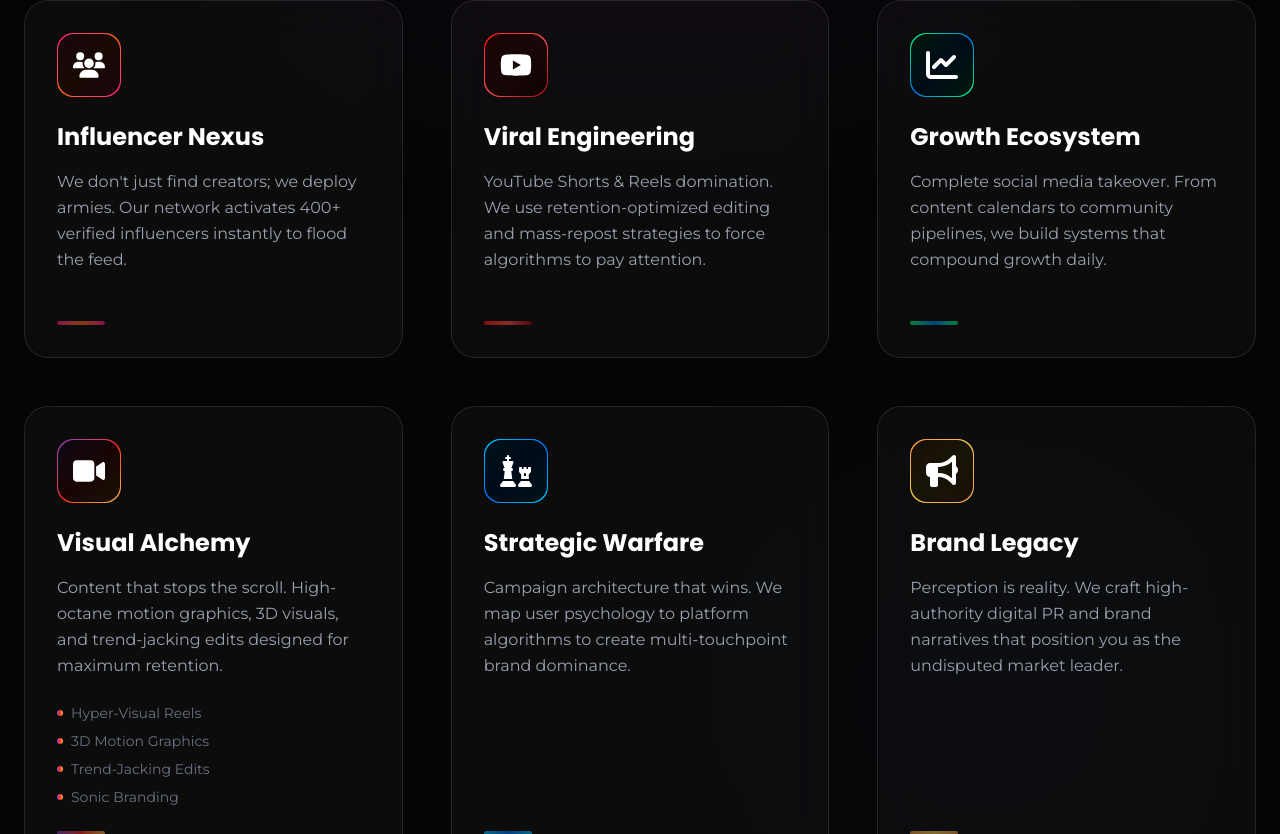
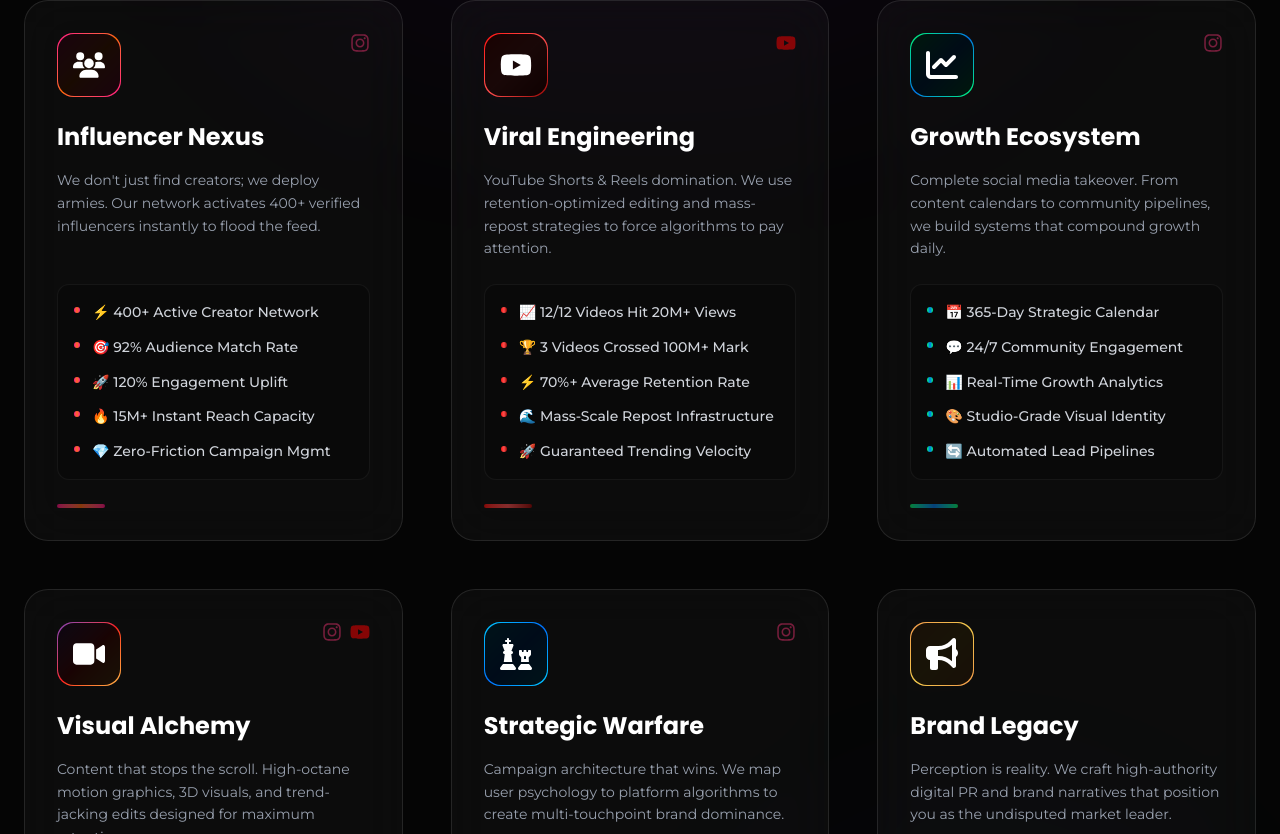
Before and after one commit to Anubhavsinghshanu/EZY-Media-Web, a Next.js app: page / in a window 1280 px wide. Shown: the part 4506-5340 px from the top of the page. Built offline with nearby package versions, Linux system fonts and the light colour scheme.

Commit message:
fix: Make service data points permanently visible and fix syntax error
- Moved data points from hover popup to main card body
- Fixed duplicate closing tag in Services.tsx

```diff
--- a/src/components/Services.tsx
+++ b/src/components/Services.tsx
@@ -253,20 +253,30 @@ export default function Services() {
                             </div>
 
                             {/* Content */}
-                            <div className="relative z-10 flex-grow">
+                            <div className="relative z-10 flex-grow flex flex-col">
                                 <h3 className="text-2xl font-bold text-white mb-4 group-hover:text-transparent group-hover:bg-clip-text group-hover:bg-gradient-to-r group-hover:from-white group-hover:to-gray-300 transition-all duration-300">
                                     {service.title}
                                 </h3>
-                                <p className="text-gray-400 leading-relaxed mb-6">
+                                <p className="text-gray-400 leading-relaxed mb-6 text-sm">
                                     {service.description}
                                 </p>
 
-                                {/* Sub-services for Content Creation */}
+                                {/* Visible Data Points */}
+                                <div className="mt-auto space-y-3 bg-black/20 rounded-xl p-4 border border-white/5">
+                                    {service.popup.bullets.map((bullet, idx) => (
+                                        <div key={idx} className="flex items-start space-x-3">
+                                            <span className={`mt-1.5 w-1.5 h-1.5 rounded-full flex-shrink-0 bg-gradient-to-r ${service.accent}`} />
+                                            <span className="text-sm text-gray-300 font-medium leading-relaxed">{bullet}</span>
+                                        </div>
+                                    ))}
+                                </div>
+
+                                {/* Sub-services for Content Creation (if any) */}
                                 {service.subServices && (
-                                    <ul className="space-y-2 mt-4">
+                                    <ul className="space-y-2 mt-4 pt-4 border-t border-white/10">
                                         {service.subServices.map((sub, idx) => (
-                                            <li key={idx} className="flex items-center text-sm text-gray-500">
-                                                <span className={`w-1.5 h-1.5 rounded-full mr-2 bg-gradient-to-r ${service.accent}`} />
+                                            <li key={idx} className="flex items-center text-xs text-gray-500 uppercase tracking-wider font-semibold">
+                                                <span className={`w-1 h-1 rounded-full mr-2 bg-gradient-to-r ${service.accent}`} />
                                                 {sub}
                                             </li>
                                         ))}
@@ -277,58 +287,15 @@ export default function Services() {
                             {/* Bottom Decoration */}
                             <div className={`mt-6 h-1 w-12 rounded-full bg-gradient-to-r ${service.accent} opacity-50 group-hover:w-full transition-all duration-500`} />
 
-                            {/* PREMIUM POPUP */}
-                            <motion.div
-                                variants={getPopupVariants(service.popup.animation)}
-                                transition={{ duration: 0.4, ease: "easeOut" }}
-                                className="absolute inset-4 z-20 rounded-2xl bg-black/90 backdrop-blur-xl border border-white/10 p-6 flex flex-col justify-center"
-                            >
-                                <div className="space-y-3">
-                                    {service.popup.bullets.map((bullet, idx) => (
-                                        <motion.div
-                                            key={idx}
-                                            initial={{ opacity: 0, x: -10 }}
-                                            variants={{
-                                                hover: { opacity: 1, x: 0, transition: { delay: 0.1 + (idx * 0.05) } }
-                                            }}
-                                            className="flex items-start space-x-3"
-                                        >
-                                            <span className={`mt-1.5 w-1.5 h-1.5 rounded-full flex-shrink-0 bg-gradient-to-r ${service.accent}`} />
-                                            <span className="text-sm text-gray-200 font-medium leading-relaxed">{bullet}</span>
-                                        </motion.div>
-                                    ))}
-                                </div>
-
-                                {/* Popup Logos */}
-                                <div className="absolute bottom-4 right-4 flex space-x-2">
-                                    {(service.popup.logo === 'instagram' || service.popup.logo === 'both') && (
-                                        <motion.div
-                                            variants={{
-                                                hover: {
-                                                    scale: [1, 1.2, 1],
-                                                    filter: "drop-shadow(0 0 8px rgba(225, 48, 108, 0.5))",
-                                                    transition: { duration: 0.8, repeat: Infinity, repeatDelay: 1 }
-                                                }
-                                            }}
-                                        >
-                                            <FaInstagram className="w-6 h-6 text-[#E1306C]" />
-                                        </motion.div>
-                                    )}
-                                    {(service.popup.logo === 'youtube' || service.popup.logo === 'both') && (
-                                        <motion.div
-                                            variants={{
-                                                hover: {
-                                                    x: [-10, 0],
-                                                    opacity: [0, 1],
-                                                    transition: { duration: 0.3 }
-                                                }
-                                            }}
-                                        >
-                                            <FaYoutube className="w-6 h-6 text-[#FF0000]" />
-                                        </motion.div>
-                                    )}
-                                </div>
-                            </motion.div>
+                            {/* Logos (Visible) */}
+                            <div className="absolute top-8 right-8 flex space-x-2 opacity-50 group-hover:opacity-100 transition-opacity duration-300">
+                                {(service.popup.logo === 'instagram' || service.popup.logo === 'both') && (
+                                    <FaInstagram className="w-5 h-5 text-[#E1306C]" />
+                                )}
+                                {(service.popup.logo === 'youtube' || service.popup.logo === 'both') && (
+                                    <FaYoutube className="w-5 h-5 text-[#FF0000]" />
+                                )}
+                            </div>
                         </motion.div>
                     ))}
                 </motion.div>
```
